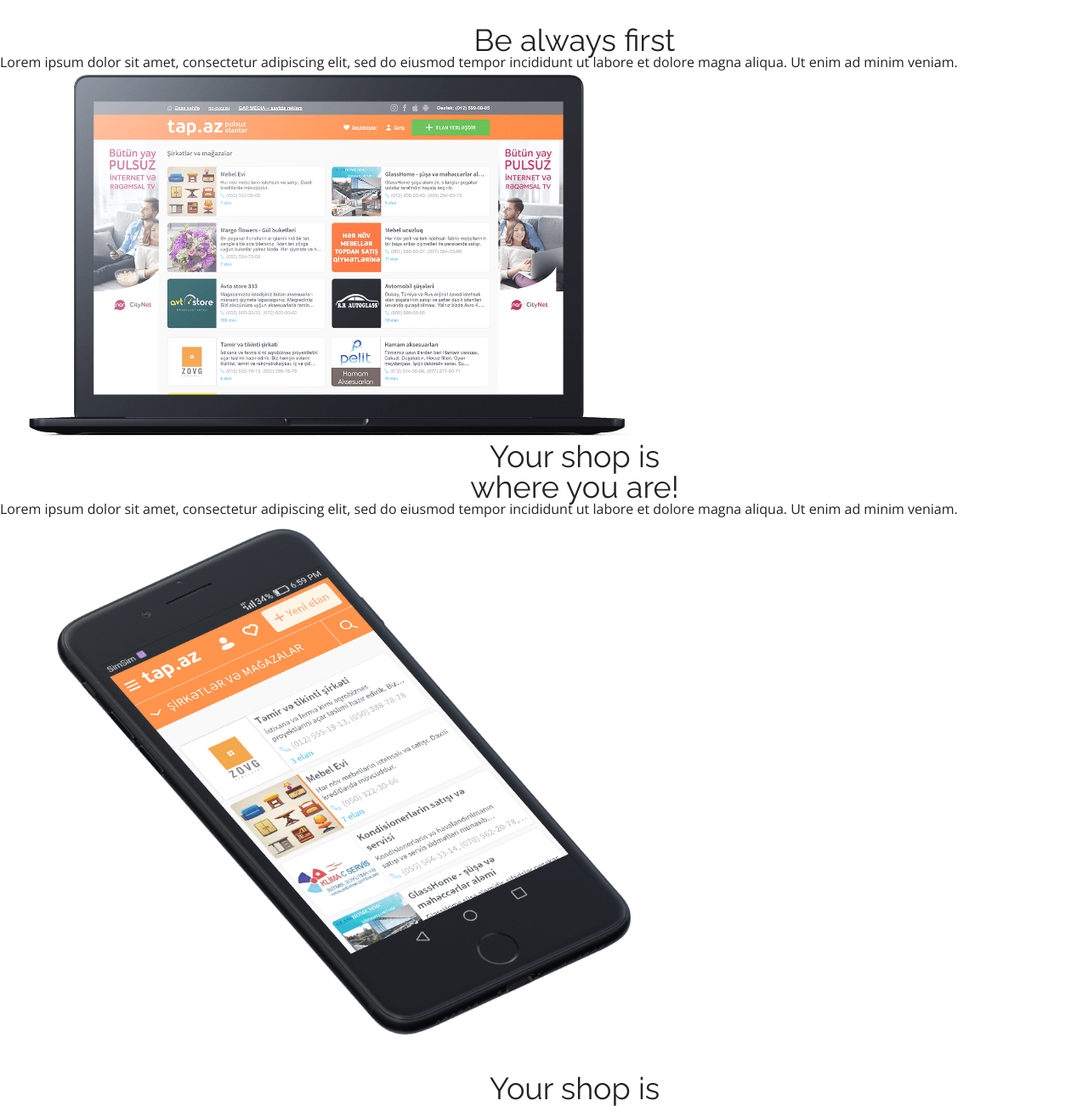
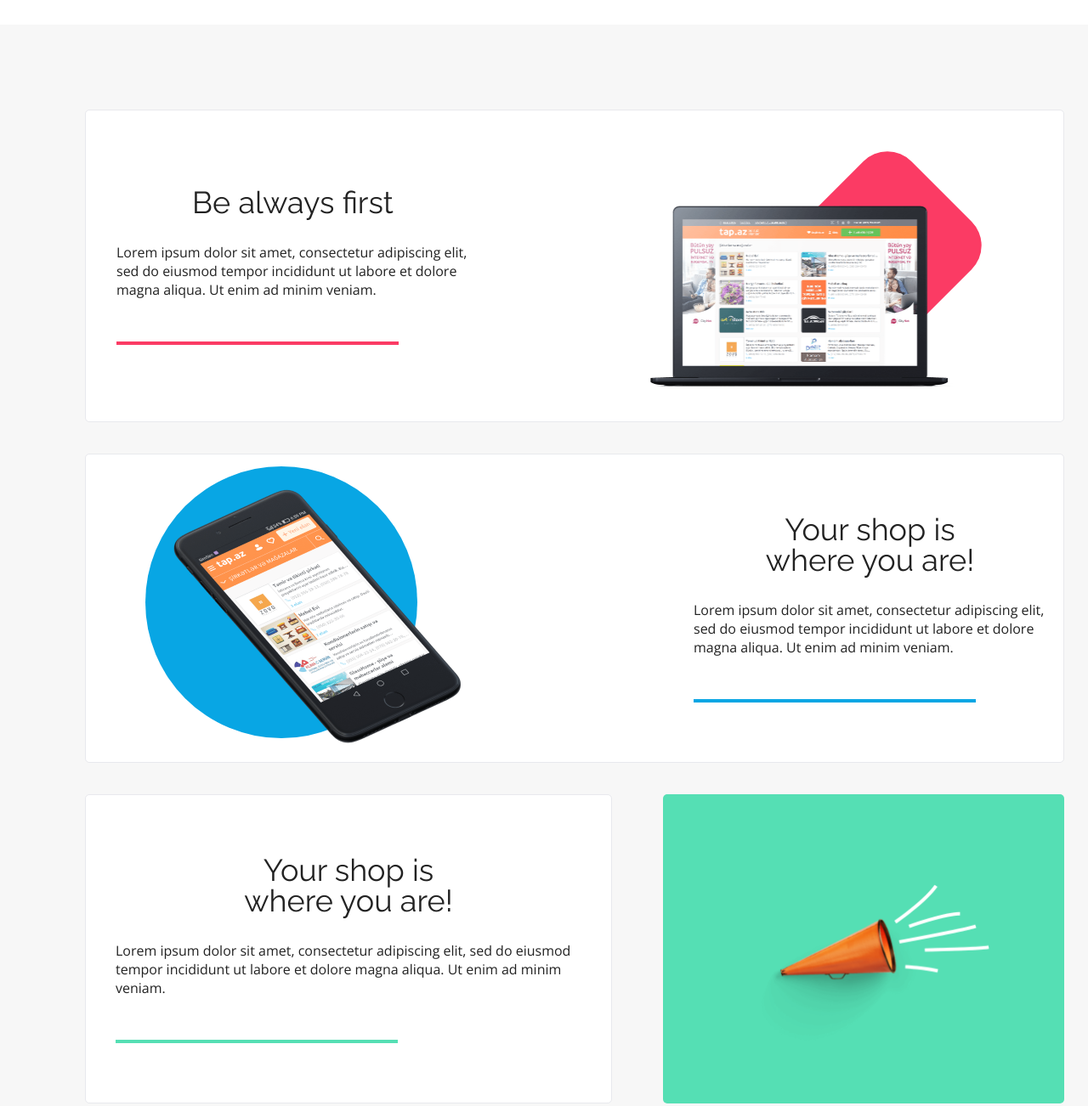
Before and after one commit to JedrzejSpieszalski/BestShop, a plain HTML site: page index.html in a window 1280 px wide. Shown: the part 1240-2542 px from the top of the page at 85% size. Drawn offline with nearby package versions, Linux system fonts and the light colour scheme; a web font is replaced by a local one.

Commit message:
ostylowanie benefitów

```diff
--- a/CSS/style.css
+++ b/CSS/style.css
@@ -202,3 +202,142 @@ h2 {
     color: var(--color-grey);
     margin-top: 19px;
 }
+
+
+.benefits {
+    padding: 100px 0;
+    background-color: var(--color-light-grey);
+}
+
+.benefits__container {
+    padding: 0 100px;
+}
+
+.benefits__single {
+    background-color: var(--color-white);
+    border: 1px solid #E8E9ED;
+    display: flex;
+    justify-content: space-between;
+    align-items: flex-end;
+    margin-bottom: 37px;
+    border-radius: 5px;
+}
+
+
+.benefits__text {
+    max-width: 415px;
+    margin: 90px 36px;
+}
+
+.benefits__text::after {
+    content: "";
+    width: 332px;
+    height: 4px;
+    background-color: var(--accent-color);
+    display: block;
+    margin-top: 50px;
+}
+
+.benefits__description {
+    margin-top: 30px;
+    line-height: 1.375rem;
+}
+
+
+.benefits__image {
+    position: relative;
+}
+
+.benefits__image img {
+    position: relative;
+    z-index: 2;
+}
+
+.benefits__single--notebook {
+    --accent-color: var(--color-redish);
+}
+
+.benefits__single--notebook .benefits__image {
+    margin-right: 117px;
+    margin-bottom: 38px;
+}
+
+.benefits__single--notebook .benefits__image::before {
+    content: "";
+    width: 180px;
+    height: 180px;
+    background-color: var(--accent-color);
+    display: block;
+    border-radius: 40px;
+    position: absolute;
+    right: 0;
+    top: -40px;
+    transform: rotate(45deg);
+}
+
+.benefits__single--notebook .benefits__image img {
+    width: 386px;
+    height: auto;
+}
+
+
+.benefits__single--phone {
+    --accent-color: var(--primary-color);
+    flex-direction: row-reverse;
+    padding: 0 20px 0 70px;
+}
+
+.benefits__single--phone .benefits__image::before {
+    content: "";
+    width: 320px;
+    height: 320px;
+    background-color: var(--accent-color);
+    display: block;
+    border-radius: 50%;
+    position: absolute;
+    left: 0;
+    top: -20px;
+}
+
+.benefits__single--phone .benefits__image img {
+    width: 426px;
+    height: auto;
+}
+
+.benefits__single--phone .benefits__text {
+    margin: 70px 0;
+}
+
+.benefits__double {
+    --accent-color: var(--color-green);
+    display: flex;
+}
+
+.benefits__double > div {
+    margin-bottom: 0;
+}
+
+.benefits__single--solo {
+    max-width: 620px;
+}
+
+.benefits__single--solo .benefits__text {
+    max-width: none;
+    margin: 70px 35px;
+}
+
+.benefits__single--image {
+    flex-grow: 1;
+    display: flex;
+    align-items: center;
+    justify-content: center;
+    background-color: var(--accent-color);
+    border: none;
+    margin-left: 60px;
+}
+
+.benefits__single--image img {
+    width: 295px;
+    height: auto;
+    margin-top: 55px;
+}
```
